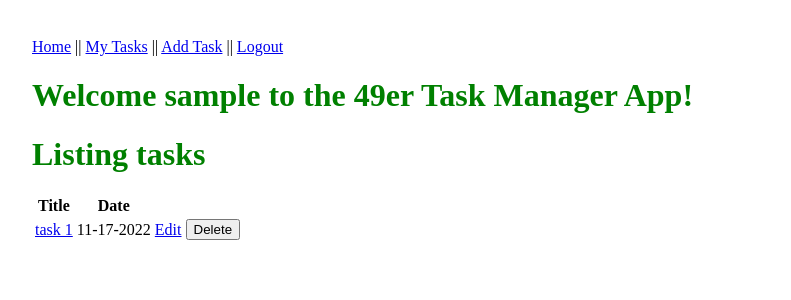
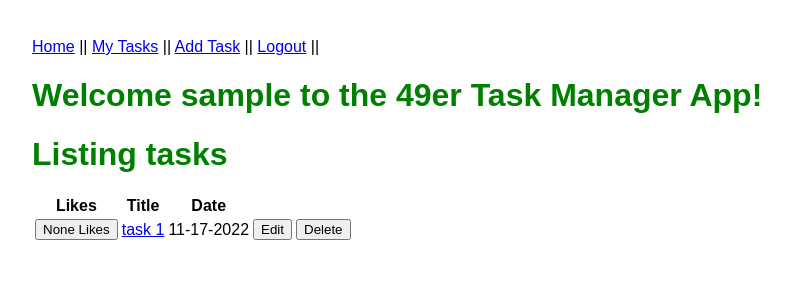
Before and after one commit to d-zah/jjwg, a Flask app: page /tasks in a window 1280 px wide. Shown: the top 300 px of the page, without its empty margins (6-797 px from the left). Run offline with Flask 3, Linux system fonts and the light colour scheme; a user stored in the database is signed in.

Commit message:
Added Like functionality

```diff
--- a/main.py
+++ b/main.py
@@ -30,7 +30,7 @@
 @app.route('/index')
 def index():
     if session.get('user'):
-        return render_template("index.html", user=session['user'])
+        return render_template("index.html", user=session['user'], dark_mode=session['mode'])
     return render_template("index.html")
 
 
@@ -105,6 +105,39 @@
     else:
         return redirect(url_for('login'))
 
+@app.route('/tasks/like/<task_id>', methods=['POST', 'GET'])
+def like_task(task_id):
+    if session.get('user'):
+        my_task = db.session.query(Task).filter_by(id=task_id).one()
+        if session[str(my_task.id)]:
+            newLikes = my_task.likes - 1
+            my_task.likes = newLikes
+            session[str(my_task.id)] = False
+        else:
+            newLikes = my_task.likes + 1
+            my_task.likes = newLikes
+            session[str(my_task.id)] = True
+
+        db.session.add(my_task)
+        db.session.commit()
+
+        return redirect(url_for('get_tasks'))
+    else:
+        return redirect(url_for('login'))
+
+# @app.route('/modechange')
+# def change_mode():
+
+#     if session.get('user'):
+#         if session['mode'] == False:
+#             session['mode'] == True
+#         else:
+#             session['mode'] == False
+
+#         return redirect(url_for('index'))
+#     else:
+#         return redirect(url_for('login'))
+
 @app.route('/register', methods=['POST', 'GET'])
 def register():
     form = RegisterForm()
@@ -124,6 +157,10 @@
         # save the user's name to the session
         session['user'] = first_name
         session['user_id'] = new_user.id  # access id value from user model of this newly added user
+        session['mode'] = new_user.dark_mode
+        tasks = db.session.query(Task).all()
+        for current_task in tasks:
+            session[str(current_task.id)] = False
         # show user dashboard view
         return redirect(url_for('get_tasks'))
 
@@ -142,6 +179,11 @@
             # password match add user info to session
             session['user'] = the_user.first_name
             session['user_id'] = the_user.id
+            session['mode'] = the_user.dark_mode
+            tasks = db.session.query(Task).all()
+            for current_task in tasks:
+                session[str(current_task.id)] = False
+
             # render view
             return redirect(url_for('get_tasks'))
 
--- a/models.py
+++ b/models.py
@@ -7,6 +7,7 @@
     title = db.Column("title", db.String(200))
     text = db.Column("text", db.String(100))
     date = db.Column("date", db.String(50))
+    likes = db.Column("likes", db.Integer)
     user_id = db.Column(db.Integer, db.ForeignKey("user.id"), nullable=False)
     comments = db.relationship("Comment", backref="task", cascade="all, delete-orphan", lazy=True)
 
@@ -15,6 +16,7 @@
         self.text = text
         self.date = date
         self.user_id = user_id
+        self.likes = 0
 
 class User(db.Model):
     id = db.Column("id", db.Integer, primary_key=True)
@@ -23,6 +25,7 @@
     email = db.Column("email", db.String(100))
     password = db.Column(db.String(255), nullable=False)
     registered_on = db.Column(db.DateTime, nullable=False)
+    dark_mode = db.Column("dark_mode", db.Boolean)
     tasks = db.relationship("Task", backref="user", lazy=True)
     comments = db.relationship("Comment", backref="user", lazy=True)
 
@@ -32,6 +35,7 @@
         self.email = email
         self.password = password
         self.registered_on = datetime.date.today()
+        self.darkMode = False
 
 class Comment(db.Model):
     id = db.Column(db.Integer, primary_key=True)
--- a/static/main.css
+++ b/static/main.css
@@ -1,10 +1,17 @@
 body {
     padding: 30px 30px;
+    font-family: 'Poppins', sans-serif;
+    background-color: white;
     }
 h1{
     color:green;
+    font-family: 'Poppins', sans-serif;
 }
 h2{
     color:gold;
     background:green;
+    font-family: 'Poppins', sans-serif;
 }
+background{
+    color: white;
+}
--- a/templates/new.html
+++ b/templates/new.html
@@ -25,11 +25,11 @@
                 <p><label>Task </label></p>
                 <p>
                     <textarea name="taskText" rows="6" cols="0">
-                        {% if task %}
+{% if task %}
 {{task.text}}
-                        {% else %}
+{% else %}
 Add your new task here ...
-                        {% endif %}
+{% endif %}
 
                     </textarea>
                 </p>
--- a/templates/task.html
+++ b/templates/task.html
@@ -47,7 +47,7 @@
             <div class="formwrapper">
                 <h2 class="title">Add a comment</h2>
                     <div class="form-field">
-                        {{ form.comment.label }} <br/> {{ form.comment }}
+                        {{ form.comment.label }} <br/> {{ form.user_id }} {{ form.comment }}
                     </div>
                 {{ form.submit }}
             </div>
--- a/templates/tasks.html
+++ b/templates/tasks.html
@@ -7,13 +7,15 @@
         <title>UNCC Task Manager App - View your Tasks</title>
         <!-- styles -->
         <link rel="stylesheet" href="{{ url_for('static', filename='main.css') }}">
+
     </head>
     <body>
         <nav>
             <a href="{{ url_for('index') }}"> Home</a> ||
             <a href="{{ url_for('get_tasks') }}"> My Tasks</a> ||
             <a href="{{ url_for('new_task') }}"> Add Task</a> ||
-            <a href="{{ url_for('logout') }}"> Logout</a>
+            <a href="{{ url_for('logout') }}"> Logout</a> ||
+
         </nav>
 
         <h1>Welcome {{user}} to the 49er Task Manager App!</h1>
@@ -21,14 +23,26 @@
 
         <table>
             <tr>
+                <th>Likes</th>
                 <th>Title</th>
                 <th>Date</th>
             </tr>
             {% for task in tasks %}
             <tr>
+                <td>
+                        <form action="{{ url_for('like_task', task_id=task.id) }}">
+                                <input type="submit" value="{{ task.likes }} Likes">
+                        </form>
+                    </td>
                 <td><a href="{{ url_for('get_task', task_id=task.id) }}">{{ task.title }}</a></td>
                 <td>{{ task.date }}</td>
-                <td><a href="{{ url_for('update_task', task_id=task.id) }}">Edit</a></td>
+                <!-- <td><a href="{{ url_for('update_task', task_id=task.id) }}">Edit</a></td> -->
+
+                <td>
+                    <form action="{{ url_for('update_task', task_id=task.id) }}">
+                        <input type="submit" value="Edit">
+                    </form>
+                </td>
                 <td>
                     <form action="{{ url_for('delete_task', task_id=task.id) }}" method="post">
                         <input type="submit" value="Delete">
```
Also changed, not shown: templates/index.html (+11 -0 lines), instance/flask_task_app.db (deleted).
